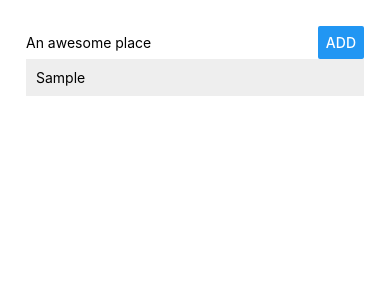
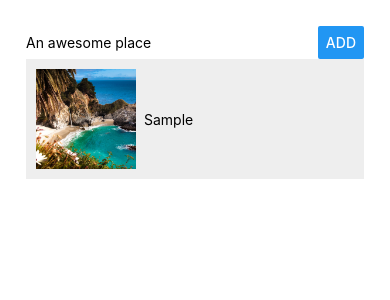
Before and after one commit to shawnantonucci/rncourse, a React Native app: screen / in a window 390 px wide. Both pictures are taken after typing "Sample" into the empty fields and a click on the button "ADD". Shown: the top 300 px of the page. Built offline with nearby package versions, Linux system fonts and the light colour scheme.

Commit message:
displaying an image locally

```diff
--- a/App.js
+++ b/App.js
@@ -3,6 +3,8 @@
 
 import PlaceInput from "./src/components/PlaceInput/PlaceInput";
 import PlaceList from "./src/components/PlaceList/PlaceList";
+
+import placeImage from './src/assets/beautiful-place.jpg';
 
 export default class App extends Component {
   state = {
@@ -12,7 +14,11 @@
   placeAddedHandler = placeName => {
     this.setState(prevState => {
       return {
-        places: prevState.places.concat({ key: `${Date.now()}`, value: placeName })
+        places: prevState.places.concat({
+          key: `${Date.now()}`,
+          name: placeName,
+          image: placeImage
+        })
       };
     });
   };
--- a/src/components/ListItem/ListItem.js
+++ b/src/components/ListItem/ListItem.js
@@ -1,10 +1,11 @@
 import React from "react";
-import { View, Text, StyleSheet, TouchableOpacity } from "react-native";
+import { View, Text, StyleSheet, TouchableOpacity, Image } from "react-native";
 
 const listItem = props => {
   return (
     <TouchableOpacity onPress={props.onItemPressed}>
       <View style={styles.listItem}>
+      <Image resizeMode="cover" source={props.placeImage} style={styles.placeImage} />
         <Text>{props.placeName}</Text>
       </View>
     </TouchableOpacity>
@@ -16,7 +17,14 @@
     width: "100%",
     marginBottom: 5,
     padding: 10,
-    backgroundColor: "#eee"
+    backgroundColor: "#eee",
+    flexDirection: "row",
+    alignItems: "center"
+  },
+  placeImage: {
+      marginRight: 8,
+      height: 100,
+      width: 100
   }
 });
 
--- a/src/components/PlaceList/PlaceList.js
+++ b/src/components/PlaceList/PlaceList.js
@@ -10,7 +10,8 @@
       data={props.places}
       renderItem={(info) => (
         <ListItem
-          placeName={info.item.value}
+          placeName={info.item.name}
+          placeImage={info.item.image}
           onItemPressed={() => props.onItemDeleted(info.item.key)}
         />
       )}
```
Also changed, not shown: src/assets/beautiful-place.jpg (added).
